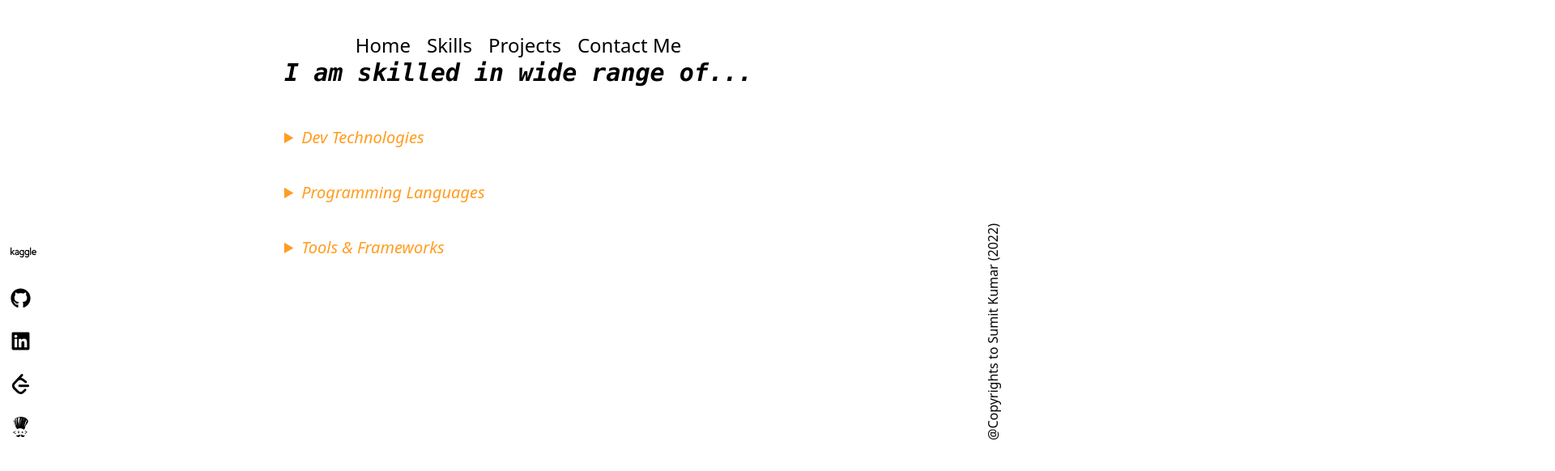
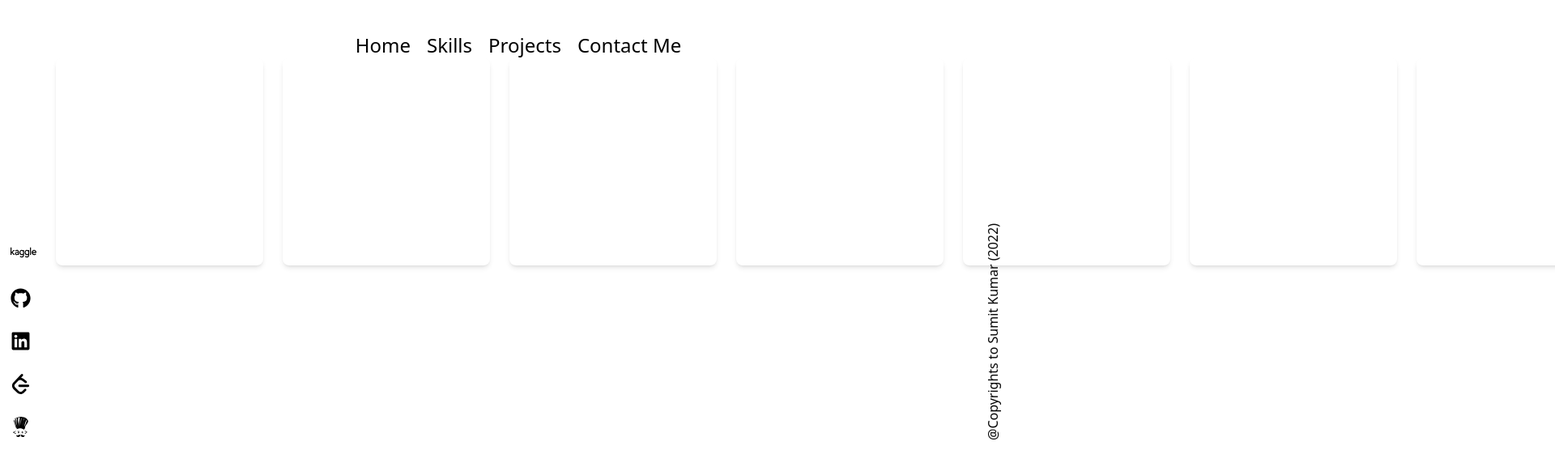
Before and after one commit to Sumit-Kumar1/Sumit-Kumar1.github.io, a Next.js app: page /skills in a window 1280 px wide. Shown: the top 582 px of the page at 81% size, 1920 px wide, since content can reach past the window. Built offline with nearby package versions, Linux system fonts and the light colour scheme.

Commit message:
Added Card Components

```diff
--- /dev/null
+++ b/components/card.js
@@ -0,0 +1,10 @@
+export default function Card(){
+    return (
+
+        <div class="inline-block px-3">
+        <div
+          class="w-64 h-64 max-w-xs overflow-hidden rounded-lg shadow-md bg-white hover:shadow-xl transition-shadow duration-300 ease-in-out"
+        ></div>
+      </div>
+    );
+}
--- a/pages/skills/index.js
+++ b/pages/skills/index.js
@@ -1,85 +1,29 @@
+import Card from "../../components/card"
 
 export default function Skills() {
     return (
-        <div>
-            <p className={"font-bold text-3xl italic font-mono pb-2"}>I am skilled in wide range of...</p>
-            {/*<p className={"font-thin text-medium pb-10"}>I work with businees & provide solution to client with their problem</p>*/}
-            <div className={"mt-10 flex flex-col gap-10"}>
-                <details>
-                    <summary className={"italic font-light text-[#ff9d20] text-xl hover:text-2xl"}>
-                        Dev Technologies
-                    </summary>
-                    <div className="flex overflow-x-auto flex-nowrap pt-4 gap-44 pb-16">
-                        <div>
-                            <div className="pl-12 pb-2">
-                                <p className="dark:text-[#5d5d5d] mb-4">90%</p>
-                                <span className="block h-[1rem] border-2 dark:border-black dark:bg-[#000] w-0 border-white"></span>
-                                <span className="block h-[9rem] w-0 border-2 dark:bg-white bg-black"></span>
-                            </div>
-                            <div className="flex gap-2">
-                                <span className="font-thin text-5xl">01</span>
-                                <span>Machine<br />Learning</span>
-                            </div>
-                        </div>
-                        <div>
-                            <div className="pl-12 pb-2">
-                                <p className="dark:text-[#5d5d5d] mb-4">80%</p>
-                                <span className="block h-[2rem] border-2 dark:border-black dark:bg-[#000] w-0 border-white"></span>
-                                <span className="block h-[8rem] w-0 border-2 dark:bg-white bg-black"></span>
-                            </div>
-                            <div className="flex gap-2">
-                                <span className="font-thin text-5xl">02</span>
-                                <span>Game<br />Development</span>
-                            </div>
-                        </div>
-                        <div>
-                            <div className="pl-12 pb-2">
-                                <p className="dark:text-[#5d5d5d] mb-4">75%</p>
-                                <span className="block h-[2.5rem] border-2 dark:border-black dark:bg-[#000] w-0 border-white"></span>
-                                <span className="block h-[7.5rem] w-0 border-2 dark:bg-white bg-black"></span>
-                            </div>
-                            <div className="flex gap-2">
-                                <span className="font-thin text-5xl">03</span>
-                                <span>Software<br />Development</span>
-                            </div>
-                        </div>
-                        <div>
-                            <div className="pl-12 pb-2">
-                                <p className="dark:text-[#5d5d5d] mb-4">85%</p>
-                                <span className="block h-[1.5rem] border-2 dark:border-black dark:bg-[#000] w-0 border-white"></span>
-                                <span className="block h-[8.5rem] w-0 border-2 dark:bg-white bg-black"></span>
-                            </div>
-                            <div className="flex gap-2">
-                                <span className="font-thin text-5xl">04</span>
-                                <span>Problem<br />Solving</span>
-                            </div>
-                        </div>
-                        <div>
-                            <div className="pl-12 pb-2">
-                                <p className="dark:text-[#5d5d5d] mb-4">70%</p>
-                                <span className="block h-[3rem] border-2 dark:border-black dark:bg-[#000] w-0 border-white"></span>
-                                <span className="block h-[7rem] w-0 border-2 dark:bg-white bg-black"></span>
-                            </div>
-                            <div className="flex gap-2">
-                                <span className="font-thin text-5xl">05</span>
-                                <span>Frontend<br />Development</span>
-                            </div>
-                        </div>
-                    </div>
-                </details>
-                <details>
-                    <summary className={"italic font-light text-[#ff9d20] text-xl hover:text-2xl"}>Programming Languages</summary>
-                    <ul className={"p-5"}>
-                        <li className={"py-2"}><p><span className={"font-thin text-3xl"}>01</span> <span className={"text-5xl px-2 font-light"}>CPP</span></p></li>
-                        <li className={"py-2"}><p><span className={"font-thin text-3xl"}>02</span> <span className={"text-5xl px-2 font-light"}>PYTHON</span></p></li>
-                        <li className={"py-2"}><p><span className={"font-thin text-3xl"}>03</span> <span className={"text-5xl px-2 font-light"}>C#</span></p></li>
-                        <li className={"py-2"}><p><span className={"font-thin text-3xl"}>04</span> <span className={"text-5xl px-2 font-light"}>JAVASCRIPT</span></p></li>
-                    </ul>
-                </details>
-                <details>
-                    <summary className={"italic font-light text-[#ff9d20] text-xl hover:text-2xl"}>Tools & Frameworks</summary>
-                </details>
-            </div>
-        </div>
+        <div class="flex flex-co m-auto p-auto">
+        <h1
+                class="flex py-5 lg:px-20 md:px-10 px-5 lg:mx-40 md:mx-20 mx-5 font-bold text-4xl text-center"
+              >
+                I am Skilled at ...
+              </h1>
+              <div
+                class="flex overflow-x-scroll pb-10 hide-scroll-bar"
+              >
+                <div
+                  class="flex flex-nowrap lg:ml-40 md:ml-20 ml-10 "
+                >
+                 <Card/>
+                 <Card/>
+                 <Card/>
+                 <Card/>
+                 <Card/>
+                 <Card/>
+                 <Card/>
+                 <Card/>
+                </div>
+              </div>
+              </div>
     );
 }
```
